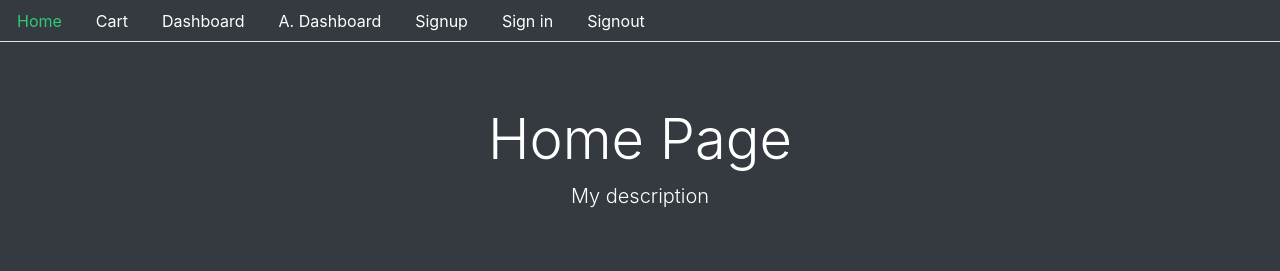
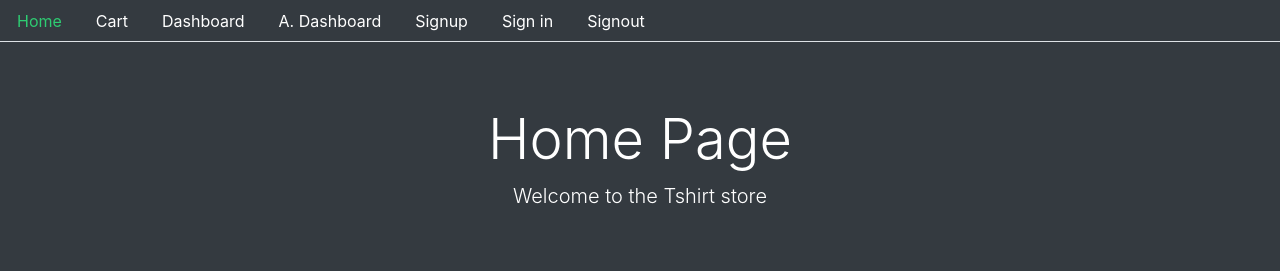
Before and after one commit to abhishekjain35/Tshirt-store, a React (Create React App) app in the folder projfrontend/: page / in a window 1280 px wide. Shown: the top 271 px of the page. Built offline with nearby package versions, Linux system fonts and the light colour scheme; no server answers.

Commit message:
Added basic routing for Signin, Signup page and Added description for home page

```diff
--- a/projfrontend/src/Routes.js
+++ b/projfrontend/src/Routes.js
@@ -1,12 +1,16 @@
 import React from "react";
 import { Route, Switch, BrowserRouter } from "react-router-dom";
-import Home from './core/Home';
+import Home from "./core/Home";
+import Signup from "./user/Signup";
+import Signin from "./user/Signin";
 
 const Routes = () => {
     return (
         <BrowserRouter>
             <Switch>
                 <Route path="/" exact component={Home}></Route>
+                <Route path="/signup" exact component={Signup}></Route>
+                <Route path="/signin" exact component={Signin}></Route>
             </Switch>
         </BrowserRouter>
     );
--- a/projfrontend/src/core/Home.js
+++ b/projfrontend/src/core/Home.js
@@ -1,12 +1,12 @@
 import React from "react";
-import "../styles.css"
-import { API } from './../backend';
-import Base from './Base';
+import "../styles.css";
+import { API } from "./../backend";
+import Base from "./Base";
 
 const Home = () => {
-    console.log("API IS", API)
+    console.log("API IS", API);
     return (
-        <Base title="Home Page">
+        <Base title="Home Page" description="Welcome to the Tshirt store">
             <div className="row">
                 <div className="col-4"></div>
                 <div className="col-4"></div>
--- a/projfrontend/src/user/Signin.js
+++ b/projfrontend/src/user/Signin.js
@@ -0,0 +1,12 @@
+import React, { useState } from "react";
+import Base from "./../core/Base";
+
+const Signin = () => {
+    return (
+        <Base title="Signin page" description="Feel free to Signin!">
+            <h1>Sign in works</h1>
+        </Base>
+    );
+};
+
+export default Signin;
--- a/projfrontend/src/user/Signup.js
+++ b/projfrontend/src/user/Signup.js
@@ -0,0 +1,12 @@
+import React, { useState } from "react";
+import Base from "./../core/Base";
+
+const Signup = () => {
+    return (
+        <Base title="Signup page" description="Feel free to signup!">
+            <h1>Sign up works</h1>
+        </Base>
+    );
+};
+
+export default Signup;
```
